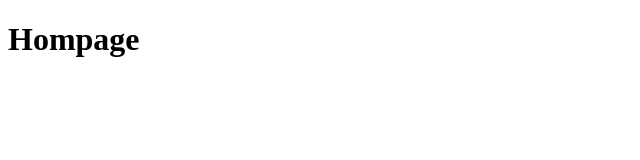
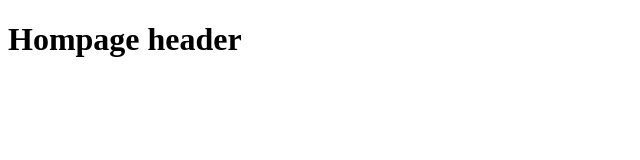
Before and after one commit to SzaboRuben/test-revert-command, a plain HTML site: page index.html in a window 1280 px wide. Shown: the whole page, without its empty margins (0-640 px from the left). Drawn offline with Linux system fonts and the light colour scheme.

Commit message:
index.html modified 2

```diff
--- a/index.html
+++ b/index.html
@@ -4,10 +4,10 @@
     <meta charset="UTF-8" />
     <meta name="viewport" content="width=device-width, initial-scale=1.0" />
     <meta http-equiv="X-UA-Compatible" content="ie=edge" />
-    <title>Hompage</title>
+    <title>Hompage title</title>
   </head>
 
   <body>
-    <h1>Hompage</h1>
+    <h1>Hompage header</h1>
   </body>
 </html>
```
